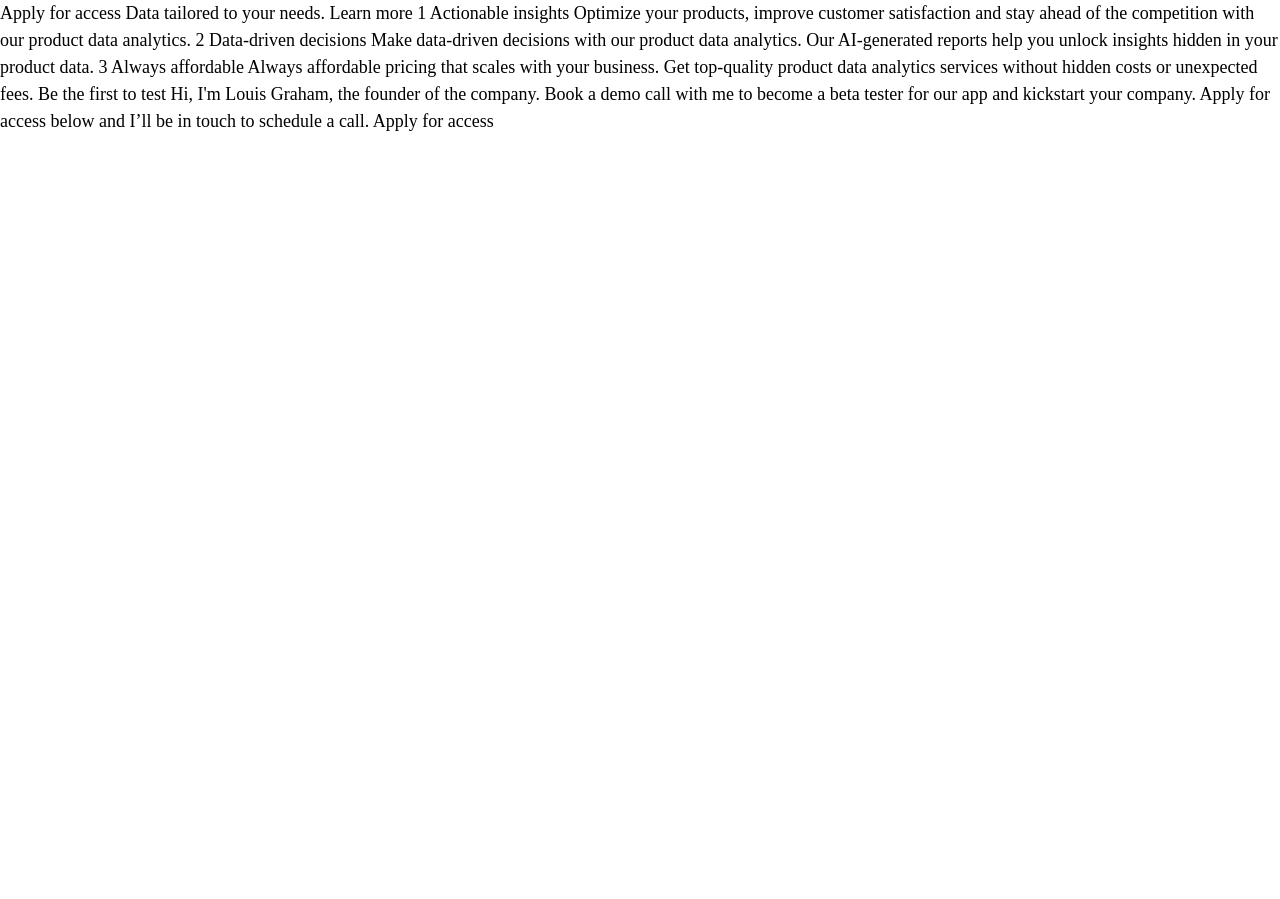
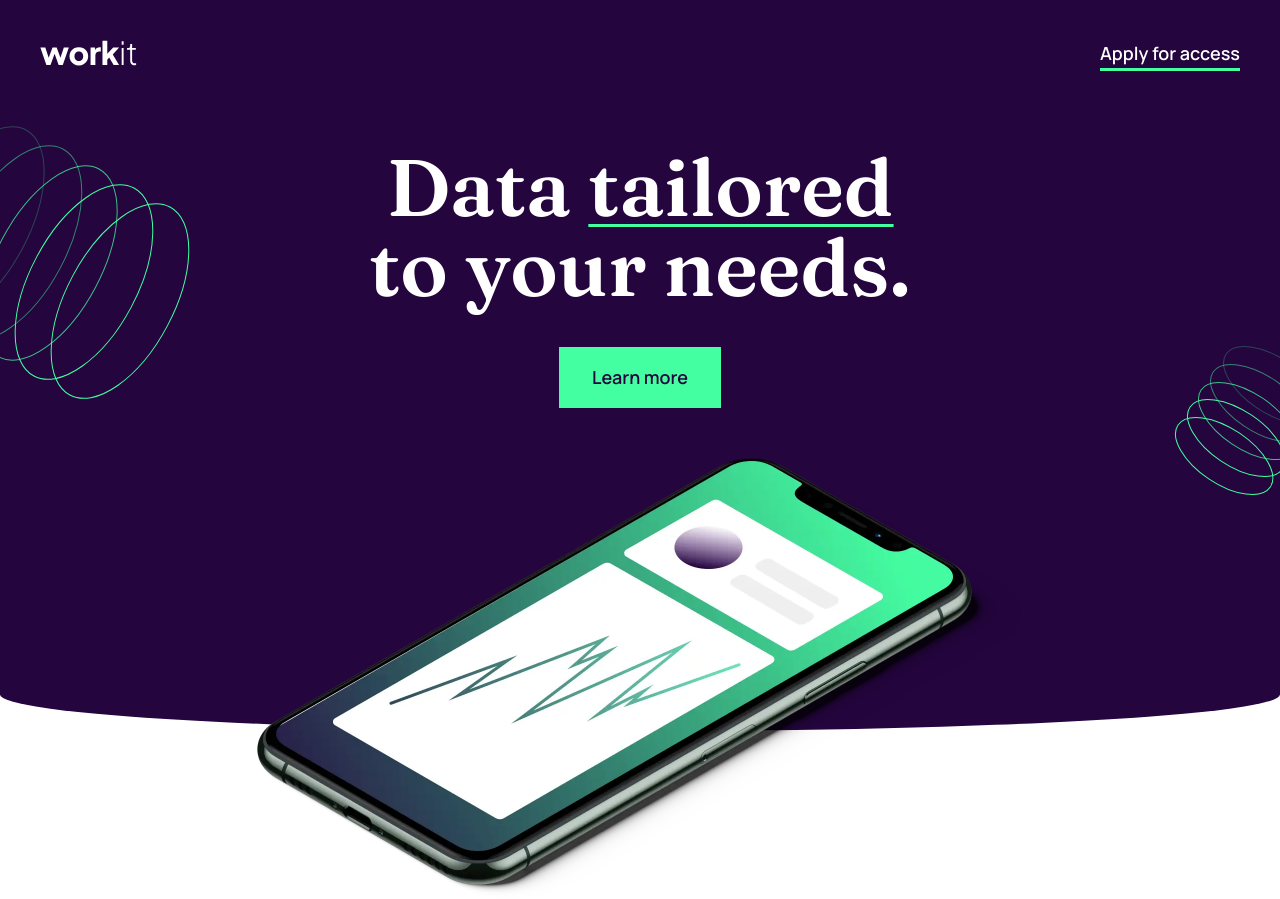
Before and after one commit to joaoevribas/fem-workit-landing-page, a plain HTML site: page index.html in a window 1280 px wide. Before the commit the page ends 800 px from the top, so only its background shows below. Drawn offline with Linux system fonts and the light colour scheme.

Commit message:
Add HTML and header CSS

```diff
--- a/css/style.css
+++ b/css/style.css
@@ -25,7 +25,9 @@ html {
 }
 
 body {
-  /* color: var(--clr-n-white); */
+  min-height: 100vh;
+  font-family: var(--ff-base);
+  color: var(--clr-n-white);
   font-size: 1.8rem;
   line-height: 1.5;
 }
@@ -56,6 +58,79 @@ h6 {
   overflow-wrap: break-word;
 }
 
+ul {
+  list-style: none;
+}
+
 a {
   text-decoration: none;
+  color: var(--clr-n-white);
 }
+
+.container {
+  max-width: 120rem;
+  margin: 0 auto;
+}
+
+.underline {
+  text-decoration: underline;
+  text-decoration-color: var(--clr-p-ligth-green);
+  text-decoration-thickness: 2.5px;
+  text-underline-offset: 8px;
+}
+
+.btn {
+  background-color: var(--clr-p-ligth-green);
+  color: var(--clr-p-dark-purple);
+  font-weight: 600;
+  padding: 1.7rem 3.25rem;
+}
+
+header {
+  background-color: var(--clr-p-dark-purple);
+  background-image: url(/images/bg-pattern-1.svg), url(/images/bg-pattern-2.svg);
+  background-repeat: no-repeat, no-repeat;
+  background-position: -13% 25%, 105% 60%;
+  padding: 4rem 4rem 32.3rem;
+  border-bottom-left-radius: 100% 10%;
+  border-bottom-right-radius: 100% 10%;
+}
+
+.header__nav {
+  display: flex;
+  justify-content: space-between;
+  margin-bottom: 8rem;
+}
+
+.header__nav__btn {
+  background: none;
+  border: none;
+  cursor: pointer;
+  color: var(--clr-n-white);
+  font-weight: 600;
+}
+
+.header__hero {
+  display: flex;
+  flex-direction: column;
+  align-items: center;
+}
+
+.header__title {
+  width: 60rem;
+  font-family: var(--ff-headings);
+  font-size: 8rem;
+  font-weight: 600;
+  text-align: center;
+  line-height: 1;
+  margin-bottom: 4rem;
+}
+
+.header__img {
+  width: 76.7rem;
+  position: absolute;
+  z-index: 1;
+  left: 0;
+  right: 0;
+  margin: 5rem auto;
+}
--- a/index.html
+++ b/index.html
@@ -27,16 +27,50 @@
     <title>Frontend Mentor | Workit landing page</title>
   </head>
   <body>
-    Apply for access Data tailored to your needs. Learn more 1 Actionable
-    insights Optimize your products, improve customer satisfaction and stay
-    ahead of the competition with our product data analytics. 2 Data-driven
-    decisions Make data-driven decisions with our product data analytics. Our
-    AI-generated reports help you unlock insights hidden in your product data. 3
-    Always affordable Always affordable pricing that scales with your business.
-    Get top-quality product data analytics services without hidden costs or
-    unexpected fees. Be the first to test Hi, I'm Louis Graham, the founder of
-    the company. Book a demo call with me to become a beta tester for our app
-    and kickstart your company. Apply for access below and I’ll be in touch to
-    schedule a call. Apply for access
+    <main>
+      <header class="header">
+        <div class="container">
+          <nav class="header__nav">
+            <a href="#">
+              <img
+                src="/images/logo-light.svg"
+                alt="company logo"
+                class="header__nav__logo"
+              />
+            </a>
+            <ul>
+              <li>
+                <button class="header__nav__btn">
+                  <span class="underline">Apply for access</span>
+                </button>
+              </li>
+            </ul>
+          </nav>
+          <div class="header__hero">
+            <div class="header__title">
+              Data <span class="underline">tailored</span> to your needs.
+            </div>
+            <a href="#" class="header__btn btn">Learn more</a>
+          </div>
+          <img
+            src="images/image-hero.webp"
+            alt="hero image of phone showing data"
+            class="header__img"
+          />
+        </div>
+      </header>
+    </main>
+
+    Data tailored to your needs. Learn more 1 Actionable insights Optimize your
+    products, improve customer satisfaction and stay ahead of the competition
+    with our product data analytics. 2 Data-driven decisions Make data-driven
+    decisions with our product data analytics. Our AI-generated reports help you
+    unlock insights hidden in your product data. 3 Always affordable Always
+    affordable pricing that scales with your business. Get top-quality product
+    data analytics services without hidden costs or unexpected fees. Be the
+    first to test Hi, I'm Louis Graham, the founder of the company. Book a demo
+    call with me to become a beta tester for our app and kickstart your company.
+    Apply for access below and I’ll be in touch to schedule a call. Apply for
+    access
   </body>
 </html>
```
